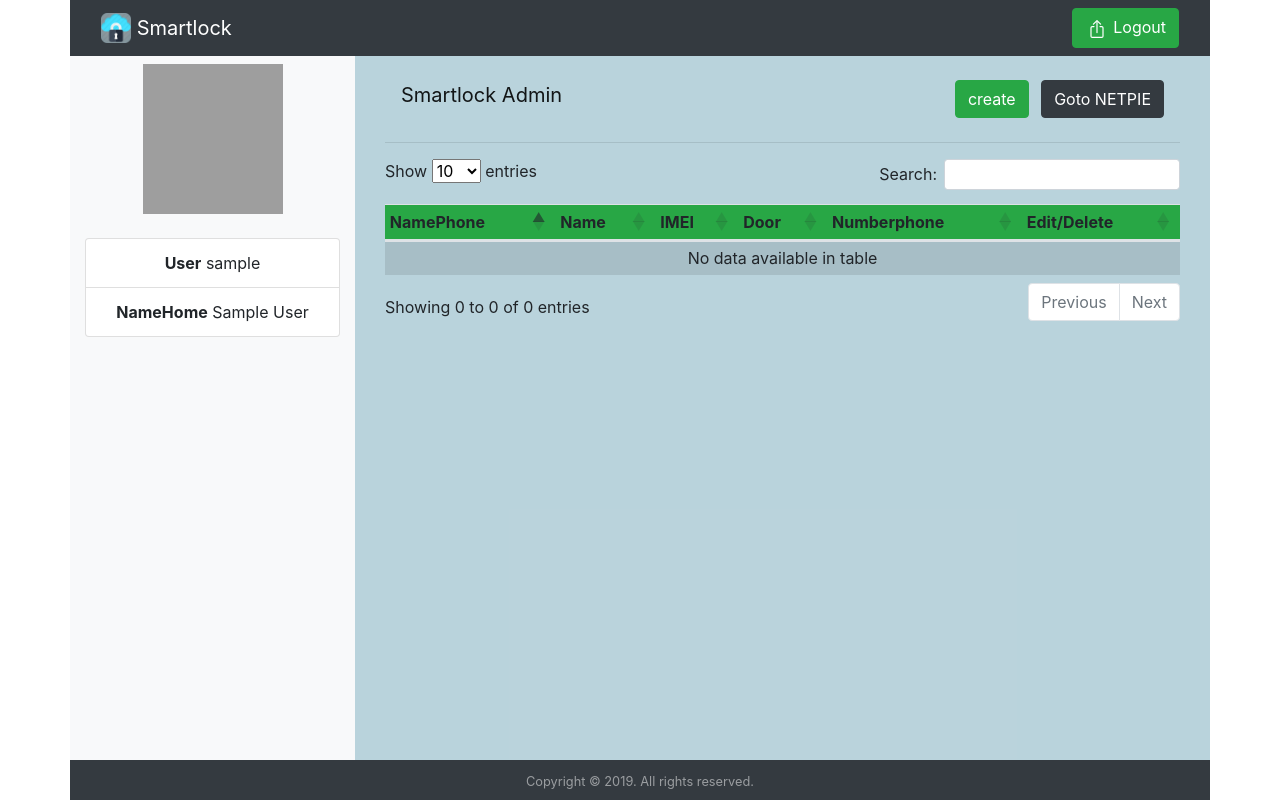
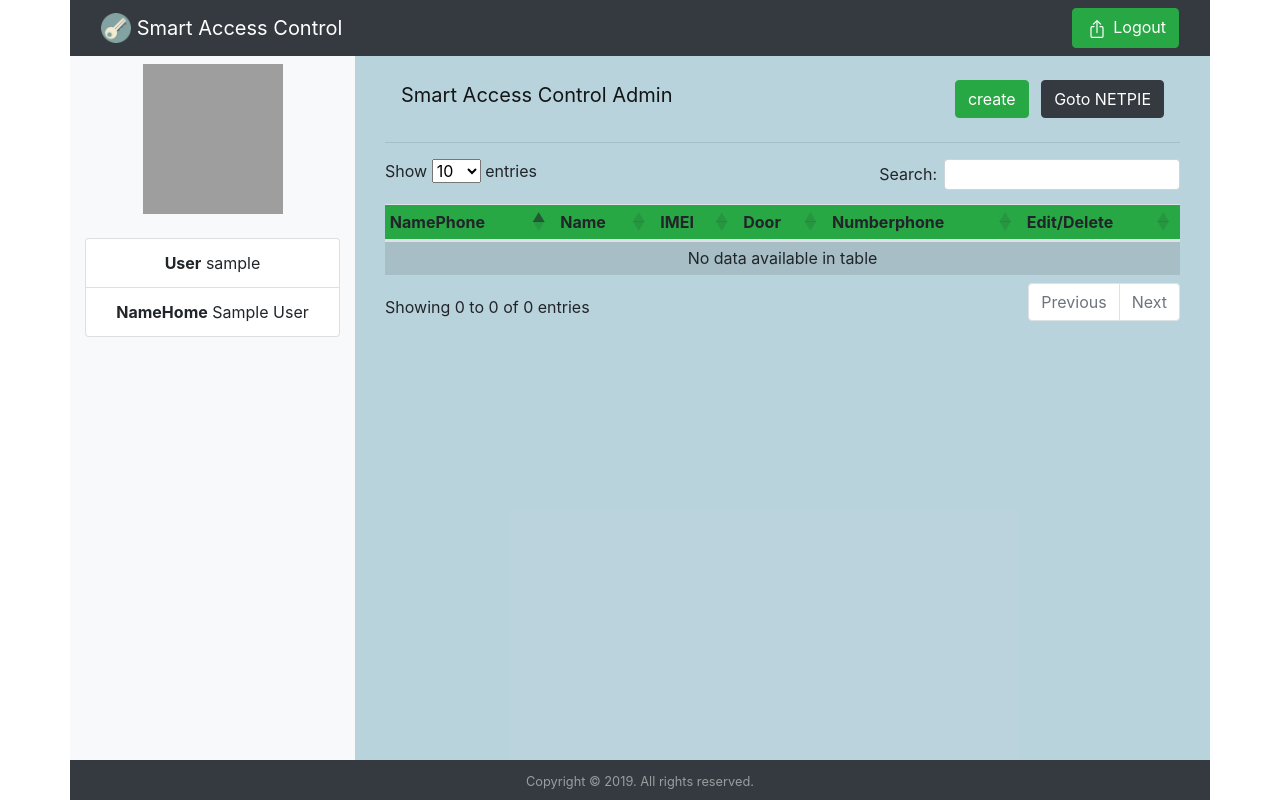
Before and after one commit to witawat2540/wedadmin, a PHP site: page /adminForm.php in a window 1280 px wide. Run offline with PHP 8.4, Linux system fonts and the light colour scheme; the visitor is signed in with stand-in values (Sample User, id 1); data that the repository does not hold is empty; some libraries are stand-ins or nearby versions; grey boxes are pictures that could not be loaded.

Commit message:
edit name

```diff
--- a/adminForm.php
+++ b/adminForm.php
@@ -16,13 +16,13 @@
     <meta http-equiv="X-UA-Compatible" content="ie=edge">
     <meta http-equiv="Content-Security-Policy" content="upgrade-insecure-requests">
 
-    <title>adminSmartlock</title>
+    <title>Smart Access Control</title>
     <link rel="stylesheet" href="https://stackpath.bootstrapcdn.com/bootstrap/4.4.1/css/bootstrap.min.css"
         integrity="sha384-Vkoo8x4CGsO3+Hhxv8T/Q5PaXtkKtu6ug5TOeNV6gBiFeWPGFN9MuhOf23Q9Ifjh" crossorigin="anonymous">
     <link rel="stylesheet" href="https://cdnjs.cloudflare.com/ajax/libs/font-awesome/4.7.0/css/font-awesome.min.css">
     <script src='https://kit.fontawesome.com/a076d05399.js'></script>
     <link rel="stylesheet" type="text/css" href="http://cdn.datatables.net/1.10.19/css/dataTables.bootstrap4.min.css">
-    <link rel="icon" type="image/png" href="image/icon2.png" />
+    <link rel="icon" type="image/png" href="image/icon.png" />
     <style>
     .sidebar-sticky {
         position: -webkit-sticky;
@@ -58,9 +58,9 @@
 
         <nav class="navbar navbar-expand-md navbar-dark  ">
 
-            <a class="navbar-brand"><img src="image/icon2.png" width="30" height="30"
+            <a class="navbar-brand"><img src="image/icon.png" width="30" height="30"
                     class="d-inline-block align-top" alt="">
-                Smartlock
+                    Smart Access Control
             </a>
             <button class="navbar-toggler" type="button" data-toggle="collapse" data-target="#navbarTogglerDemo02"
                 aria-controls="navbarTogglerDemo02" aria-expanded="false" aria-label="Toggle navigation">
@@ -107,7 +107,7 @@
                         <!--containernav-->
 
                         <nav class="navbar navbar-expand-md sm navbar-light">
-                            <a class="navbar-brand">Smartlock Admin</a>
+                            <a class="navbar-brand">Smart Access Control Admin</a>
                             <button class="navbar-toggler" type="button" data-toggle="collapse" data-target="#btnadd"
                                 aria-controls="btnadd" aria-expanded="false" aria-label="Toggle navigation">
                                 <span class="navbar-toggler-icon"></span>
--- a/index.php
+++ b/index.php
@@ -53,7 +53,7 @@
         box-sizing: border-box;
     }
     </Style>
-    <title>Login Smartlock</title>
+    <title>Login Smart Access Control</title>
 </head>
 
 <body>
@@ -61,9 +61,9 @@
     <div class="log-form">
         <nav class="navbar navbar-dark bg-primary">
             <a class="navbar-brand">
-                <img src="image/icon2.png" width="30" height="30"
+                <img src="image/icon.png" width="30" height="30"
                     class="d-inline-block align-top" alt="">
-                Login SmartLock
+                    Smart Access Control
             </a>
         </nav>
         <form align="center" name="frmlogin" id="rcorners1" method="post" action="php/checklogin.php" align="center">
```
Also changed, not shown: image/home123_1.jpg (added).
